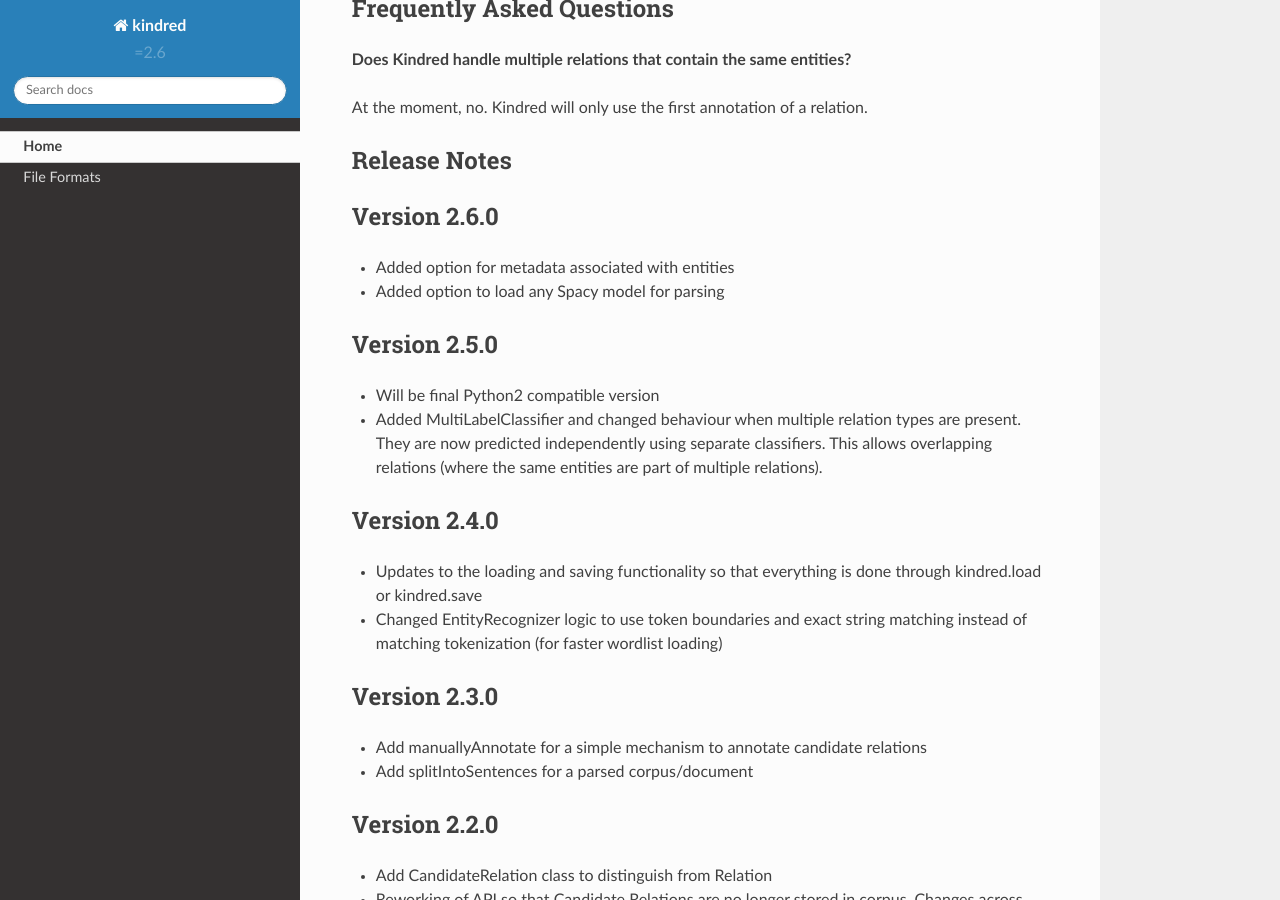
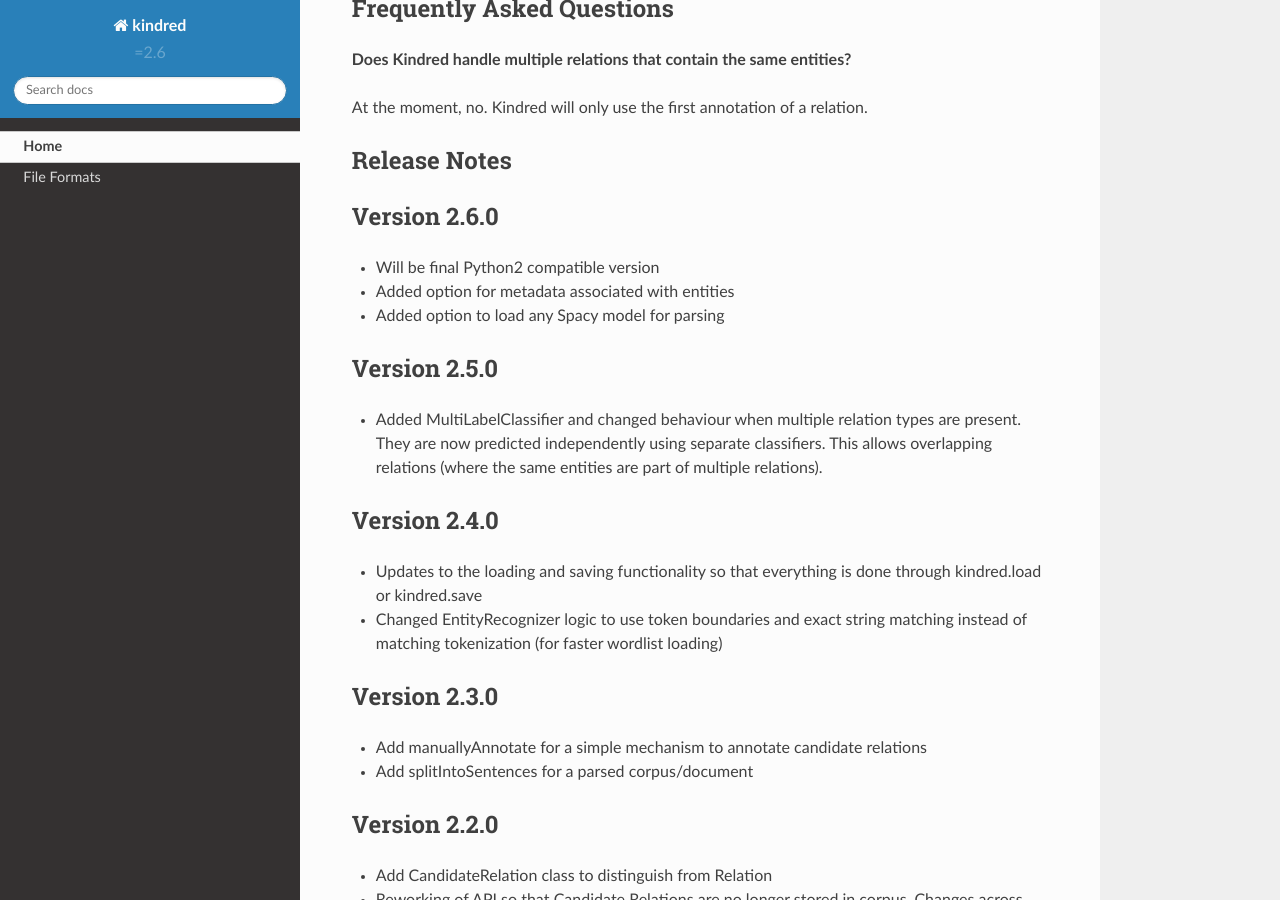
Before and after one commit to jakelever/kindred, a Sphinx documentation site: the page built from docs/index.rst, in a window 1280 px wide and 900 px high, scrolled down 4531 px. Built offline with Sphinx 7.4.7 and the Read the Docs theme 2.0.0, drawn with Linux system fonts in a browser that asks for light colours; formulas are drawn with MathJax 3.

```diff
--- a/docs/index.rst
+++ b/docs/index.rst
@@ -173,12 +173,12 @@ Release Notes
 
 Version 2.6.0
 -------------
+- Will be final Python2 compatible version
 - Added option for metadata associated with entities
 - Added option to load any Spacy model for parsing
 
 Version 2.5.0
 -------------
-- Will be final Python2 compatible version
 - Added MultiLabelClassifier and changed behaviour when multiple relation types are present. They are now predicted independently using separate classifiers. This allows overlapping relations (where the same entities are part of multiple relations).
 
 Version 2.4.0
```
